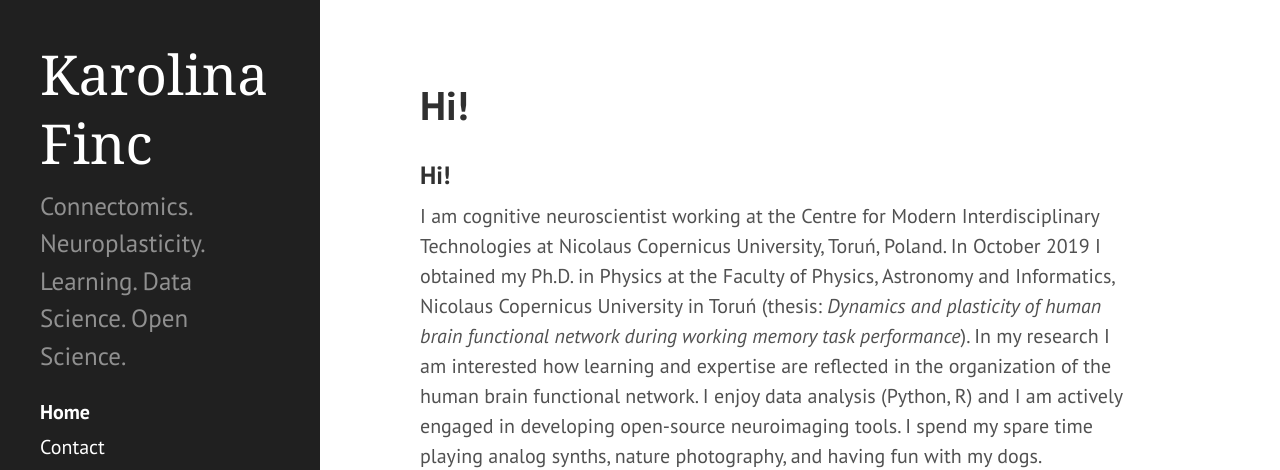
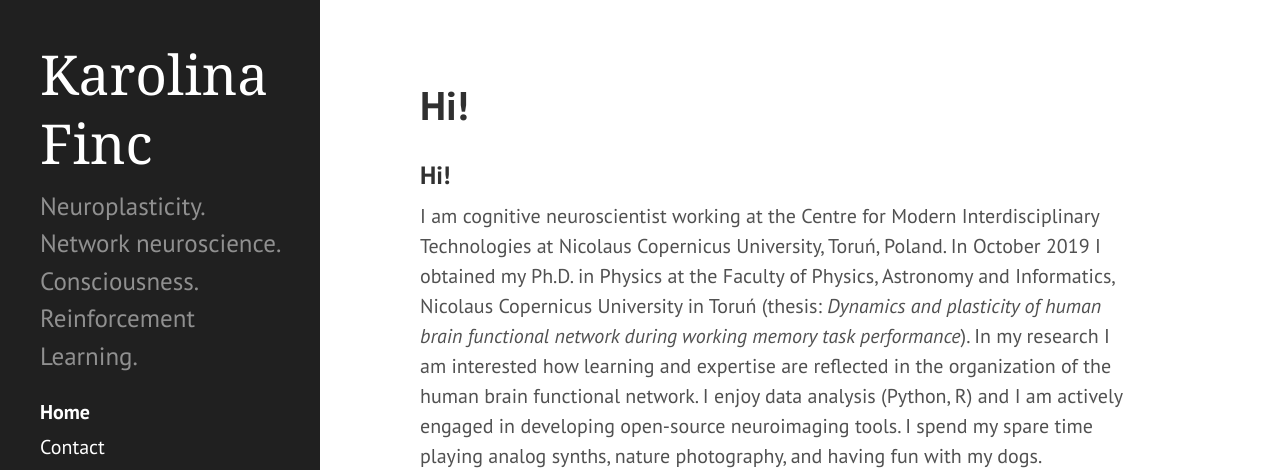
Before and after one commit to kfinc/kfinc.github.io, a Jekyll site: the page built from README.md, in a window 1280 px wide. Shown: the top 470 px of the page. Built offline with Jekyll 4.4.1, drawn with Linux system fonts in a browser that asks for light colours; our own code applies the rules of GitHub Pages for plain Markdown files.

Commit message:
Update _config.yml

```diff
--- a/_config.yml
+++ b/_config.yml
@@ -8,7 +8,7 @@ permalink:        pretty
 # Setup
 title:            Karolina Finc
 tagline:          'Cognitive Neuroscientist'
-description:      'Connectomics. Neuroplasticity. Learning. Data Science. Open Science.'
+description:      'Neuroplasticity. Network neuroscience. Consciousness. Reinforcement Learning.'
 url:              https://kfinc.github.io/
 baseurl:          /
 
```
